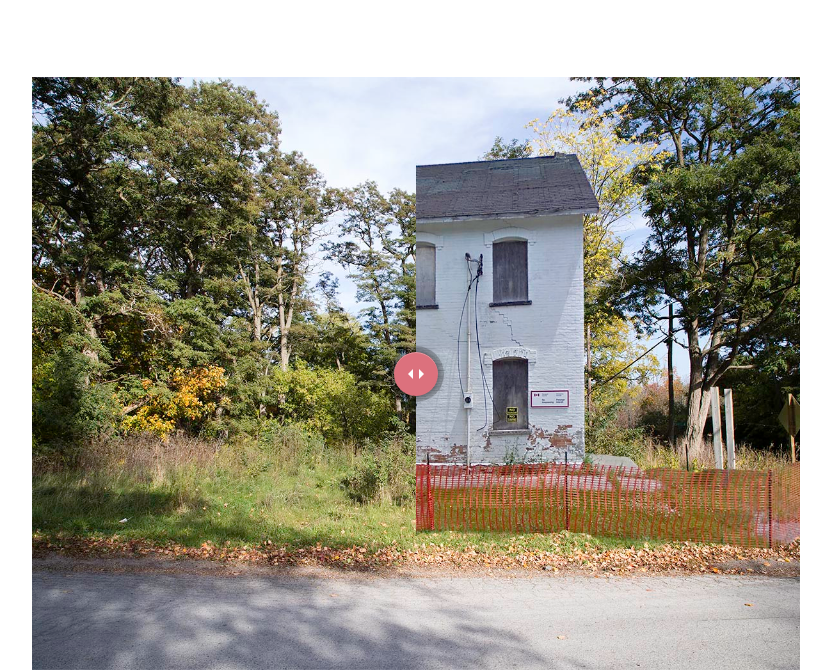
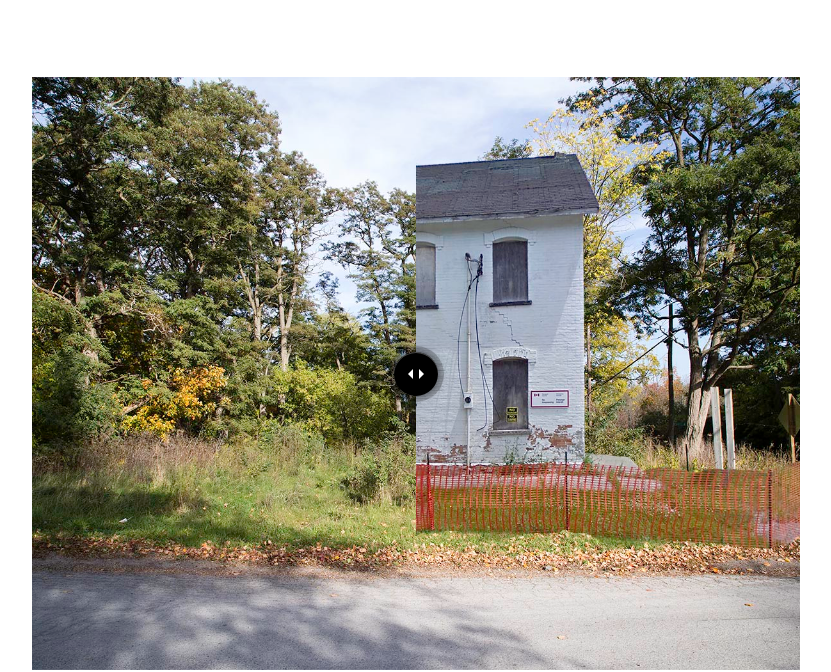
Before and after one commit to n3rdf1ght3r/Altona-Image-Site-Thing, a plain HTML site: page index.html in a window 1280 px wide. Shown: the part 163-835 px from the top of the page, without its empty margins (224-1055 px from the left). Drawn offline with nearby package versions, Linux system fonts and the light colour scheme.

Commit message:
Visual improvements
made slider circle black

```diff
--- a/css/style.css
+++ b/css/style.css
@@ -12,12 +12,10 @@ Primary style
 body {
   font-size: 100%;
   font-family: "Open Sans", sans-serif;
-  //color: #445b7c;
-  //background-color: #445b7c;
 }
 
 a {
-  //color: #dc717d;
+  color: #dc717d;
   text-decoration: none;
 }
 
@@ -39,7 +37,6 @@ header {
 header h1 {
   font-size: 22px;
   font-size: 1.375rem;
-  //color: #ffffff;
   font-weight: 300;
   -webkit-font-smoothing: antialiased;
   -moz-osx-font-smoothing: grayscale;
@@ -175,7 +172,7 @@ header h1 {
   margin-left: -22px;
   margin-top: -22px;
   border-radius: 50%;
-  background: #dc717d url("../img/cd-arrows.svg") no-repeat center center;
+  background: #000000 url("../img/cd-arrows.svg") no-repeat center center;
   cursor: move;
   box-shadow: 0 0 0 6px rgba(0, 0, 0, 0.2), 0 0 10px rgba(0, 0, 0, 0.6), inset 0 1px 0 rgba(255, 255, 255, 0.3);
   opacity: 0;
```
